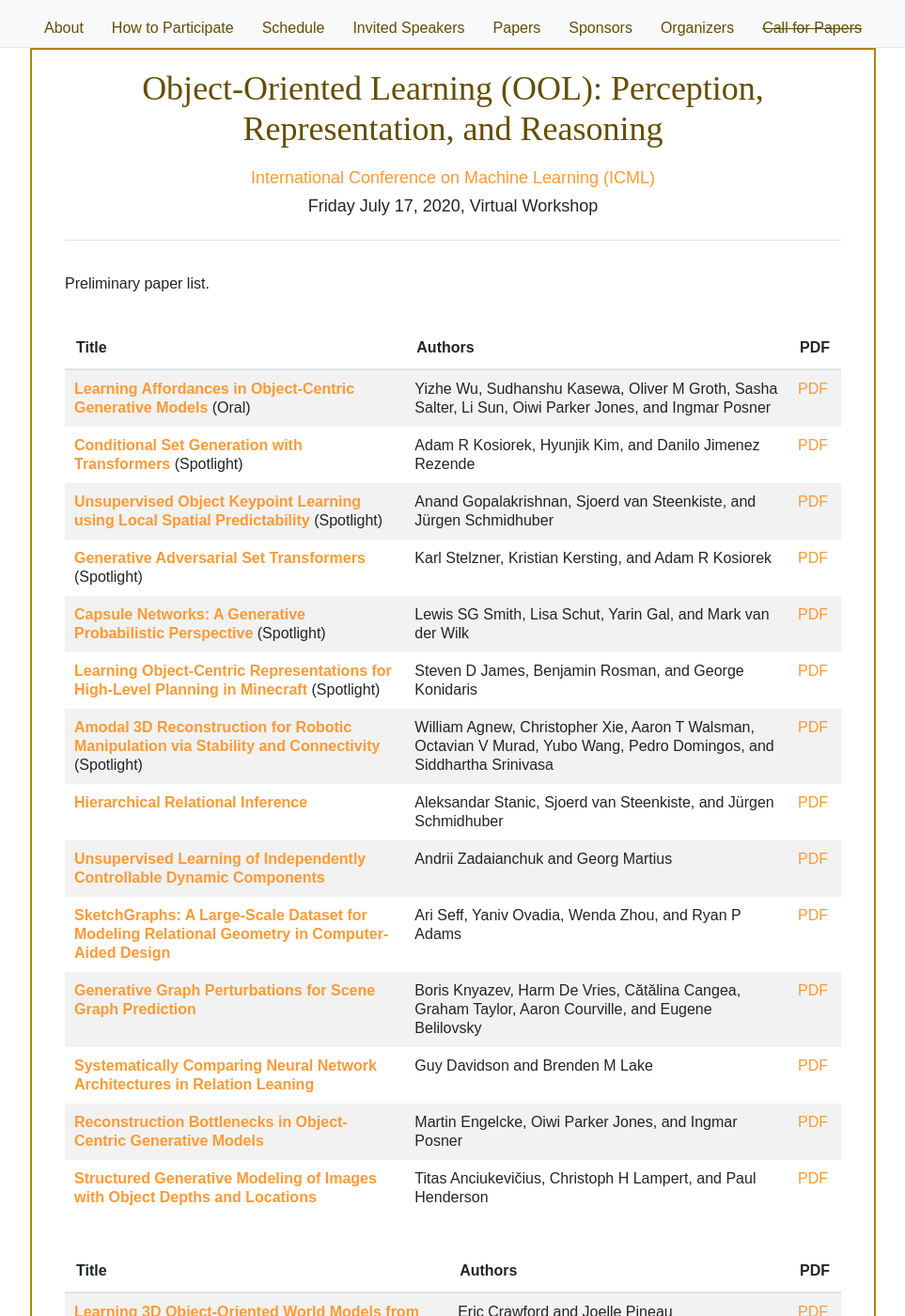
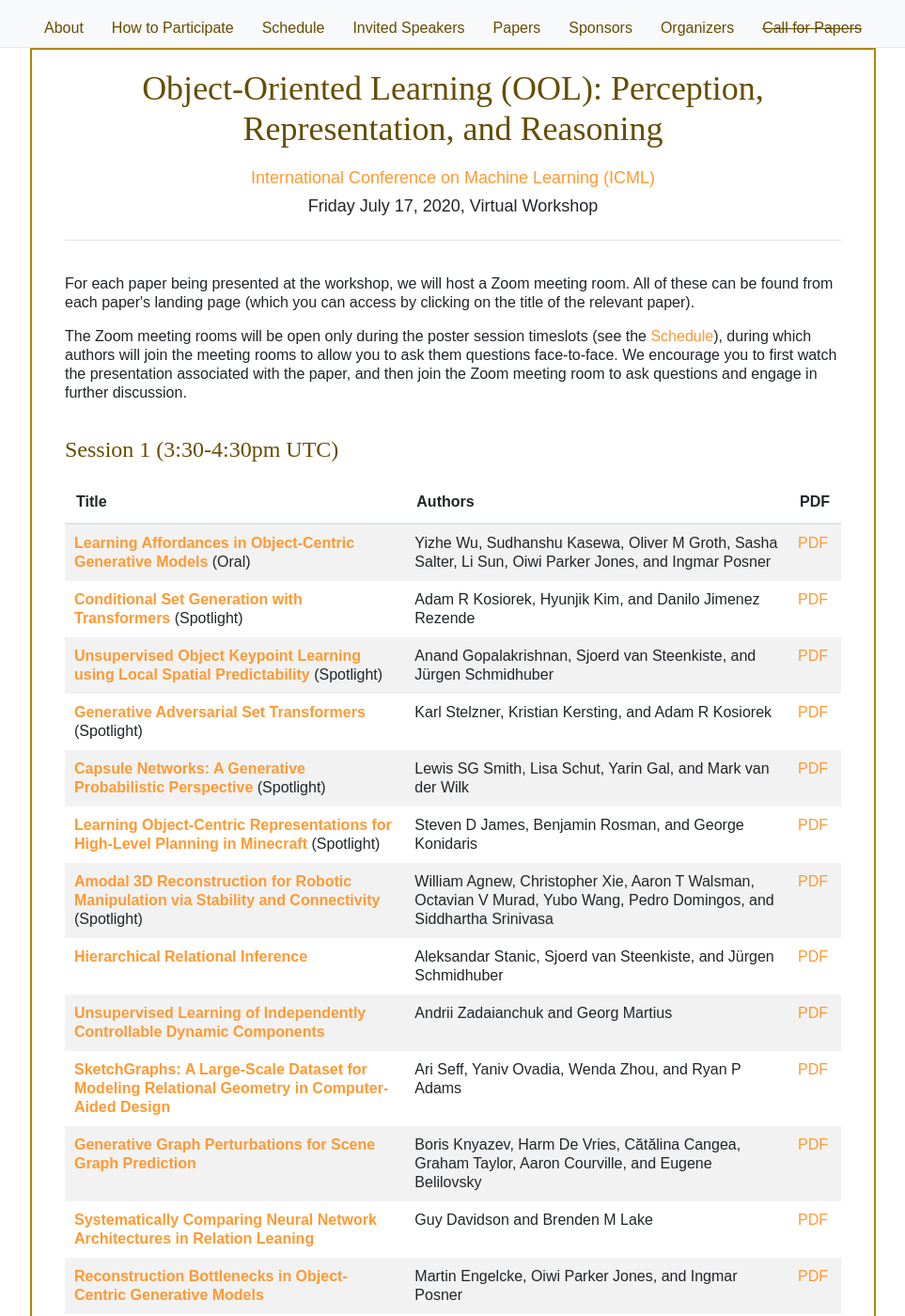
Before and after one commit to oolworkshop/oolworkshop.github.io, a Jekyll site: the page built from papers.html, in a window 1280 px wide and 1400 px high. Shown: the whole window at 94% size, without its empty margins (158-1121 px from the left). Built offline with Jekyll 4.4.1, drawn with Linux system fonts in a browser that asks for light colours; nearby versions of some CDN libraries; some of the changed text lies outside the part shown.

Commit message:
Add session information to paper list

```diff
--- a/papers.html
+++ b/papers.html
@@ -5,21 +5,22 @@ layout: default
 <div id="program">
 
 <div class="row">
-     <p>Preliminary paper list.</p>
+     <!-- <p>Preliminary paper list.</p> -->
 <!--<p>For each paper being presented at the workshop, we will host (1) the pre-recorded presentation from SlidesLive, (2) a Rocket.Chat chatroom for text-based discussion, and (3) a Zoom meeting room. All of these can be found from each paper's landing page (which you can access by clicking on the title of the relevant paper).</p>-->
-<!--<p>The Zoom meeting rooms will be open only during the poster session timeslots (see the <a href="/schedule.html">Schedule</a>), during which authors will join the meeting rooms to allow you to ask them questions face-to-face. We encourage you to first watch the presentation associated with the paper, and then join the Zoom meeting room to ask questions and engage in further discussion.</p>-->
+<p>For each paper being presented at the workshop, we will host a Zoom meeting room. All of these can be found from each paper's landing page (which you can access by clicking on the title of the relevant paper).</p>
+<p>The Zoom meeting rooms will be open only during the poster session timeslots (see the <a href="/schedule.html">Schedule</a>), during which authors will join the meeting rooms to allow you to ask them questions face-to-face. We encourage you to first watch the presentation associated with the paper, and then join the Zoom meeting room to ask questions and engage in further discussion.</p>
 </div>
 
 {% for session in site.data.sessions %}
 <div class="row">
-<!--<a name="session-{{ session.id }}"></a>-->
-<!--<h3>{{ session.title }}</h3>-->
+<a name="session-{{ session.id }}"></a>
+<h3>{{ session.title }}</h3>
 <table class="table table-striped">
 <thead>
      <tr>
           <th>Title</th>
           <th>Authors</th>
-<!--          <th>Track</th>-->
+          <!-- <th>Track</th> -->
           <th>PDF</th>
 </thead>
 <tbody>
```
